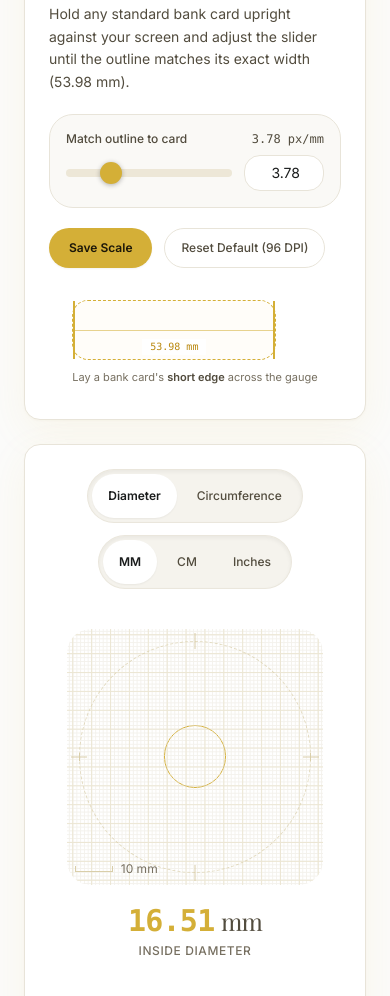
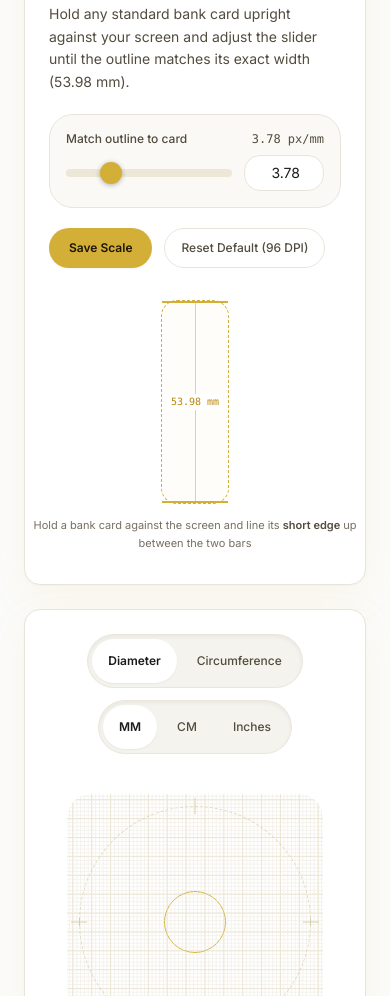
Before and after one commit to bilalhasananideos/ringsizetool.com, an Astro site: page / in a window 390 px wide. Shown: the part 1791-2787 px from the top of the page. Built offline with nearby package versions, Linux system fonts and the light colour scheme; Astro itself is replaced by a stand-in of ours.

Commit message:
Turn the narrow-screen calibration gauge on its side
Measuring 53.98 mm ACROSS a phone does not work at any useful calibration. The
padded column is 325 px at 375 px wide, so the gauge started scrolling inside
its own box at 6.1 px/mm - which is roughly where every real phone lands. The
page never scrolled, so the backstop held, but a reference you have to drag
sideways is one you cannot hold a card against.

A phone has the room on the other axis: 60 mm wide, 130 mm tall. Turned 90 deg
the same 53.98 mm needs 432 px of height at the 8 px/mm ceiling and fits with
room to spare at every calibration, so there is no scrolling left at all. The
card does not care which way up it is held.

Verified in the browser at 375 px, calibration 2.5 to 8: the gauge measures
53.98 mm to four decimal places every time, and neither the page nor the stage
scrolls horizontally at any point.

Co-Authored-By: Claude Opus 5 <noreply@anthropic.com>

```diff
--- a/src/components/RingSizer.astro
+++ b/src/components/RingSizer.astro
@@ -131,17 +131,22 @@ const dash = (v: string | number | null) => (v === null ? '—' : String(v));
       <div class="cal-stage -mx-6 sm:-mx-8 md:mx-0 overflow-x-auto rounded-xl md:border md:border-dashed md:border-border md:bg-surface-sunk/50">
         <div class="flex flex-col items-center justify-center px-0 py-2 md:p-6">
 
-          <!-- Narrow: width gauge. Ticks mark the two points that must touch
-               the card's short edges; everything between them is 53.98 mm. -->
-          <div data-cal-gauge class="md:hidden shrink-0 px-1">
-            <div class="cal-gauge relative flex items-end justify-center rounded-lg border border-dashed border-accent bg-accent-sunk/30">
-              <span class="cal-gauge-tick left-0"></span>
-              <span class="cal-gauge-tick right-0"></span>
+          <!-- Narrow: the same 53.98 mm, measured DOWN the screen instead of
+               across it. A phone is about 60 mm wide and 130 mm tall, so the
+               card's short edge only ever fits vertically once the screen is
+               calibrated — laid across, it needs 432 px at the 8 px/mm ceiling
+               and there is nowhere near that much width. Turned 90° it fits at
+               every calibration with room to spare, and the card does not care
+               which way up it is held. -->
+          <div data-cal-gauge class="md:hidden shrink-0">
+            <div class="cal-gauge relative mx-auto flex items-center justify-center rounded-lg border border-dashed border-accent bg-accent-sunk/30">
+              <span class="cal-gauge-tick top-0"></span>
+              <span class="cal-gauge-tick bottom-0"></span>
               <span class="cal-gauge-rule"></span>
-              <span class="relative z-10 mb-1 bg-surface px-2 text-[10px] font-mono text-accent-text pointer-events-none select-none">53.98 mm</span>
+              <span class="relative z-10 bg-surface px-1 text-[10px] font-mono text-accent-text pointer-events-none select-none">53.98 mm</span>
             </div>
-            <p class="mt-2 text-center text-[11px] text-text-faint">
-              Lay a bank card's <strong class="text-text-muted">short edge</strong> across the gauge
+            <p class="mt-3 max-w-[22rem] text-center text-[11px] text-text-faint">
+              Hold a bank card against the screen and line its <strong class="text-text-muted">short edge</strong> up between the two bars
             </p>
           </div>
 
@@ -408,29 +413,32 @@ const dash = (v: string | number | null) => (v === null ? '—' : String(v));
     border-radius: calc(var(--cal-mm) * var(--calCornerMm));
   }
 
-  /* The narrow-viewport reference: width only, because width is the only
-   * dimension the visitor is ever asked to match. Height is a fixed 16 mm so
-   * the gauge stays short enough to sit on screen beside the slider. */
+  /* The narrow-viewport reference. Only ONE dimension is ever matched, so the
+   * gauge spends its height on the 53.98 mm and its width on being visible:
+   * 18 mm, with a floor so it does not become a hairline at low calibrations.
+   * Height, not width, because that is the axis a phone has to spare. */
   .cal-gauge {
-    width: calc(var(--cal-mm) * var(--calCardMm));
-    height: calc(var(--cal-mm) * 16);
-    min-height: 2.75rem;
+    height: calc(var(--cal-mm) * var(--calCardMm));
+    width: calc(var(--cal-mm) * 18);
+    min-width: 3.5rem;
   }
 
+  /* The two bars ARE the measurement: outer edge to outer edge is 53.98 mm,
+   * which is also how the ring circle is read. One rule for both. */
   .cal-gauge-tick {
     position: absolute;
-    top: 0;
-    bottom: 0;
-    width: 2px;
+    left: 0;
+    right: 0;
+    height: 2px;
     background: var(--accent);
   }
 
   .cal-gauge-rule {
     position: absolute;
-    left: 0;
-    right: 0;
-    top: 50%;
-    height: 1px;
+    top: 0;
+    bottom: 0;
+    left: 50%;
+    width: 1px;
     background: var(--accent);
     opacity: 0.55;
   }
```
